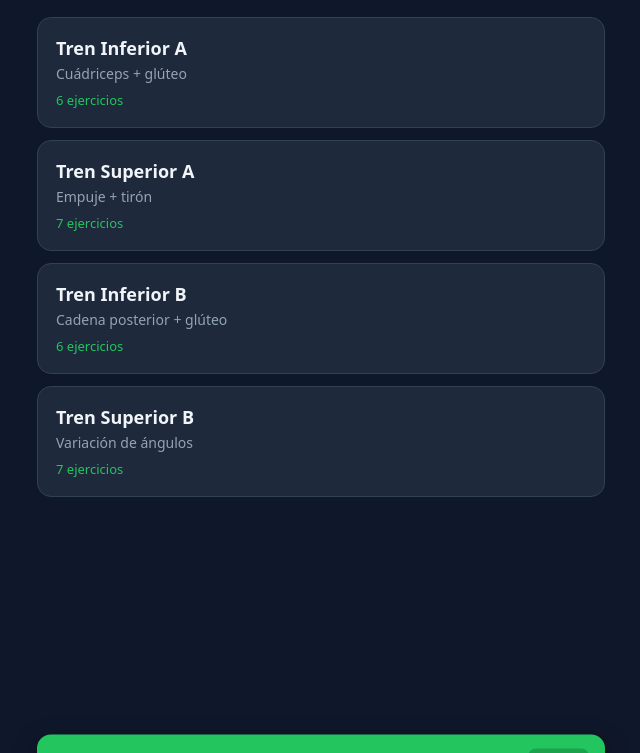
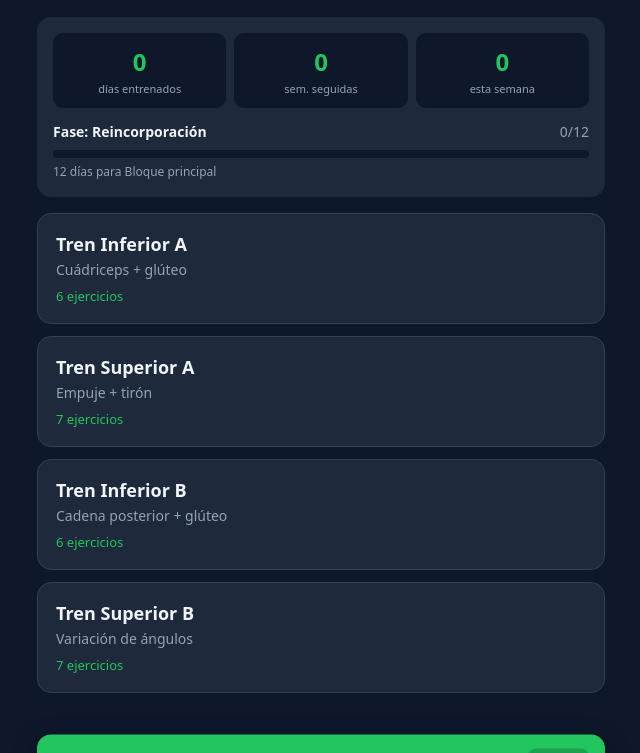
Before and after one commit to blasketch/mi-gym, a plain HTML site: page index.html in a window 1280 px wide. Shown: the part 79-832 px from the top of the page, without its empty margins (319-959 px from the left). Before the commit the page ends 800 px from the top, so only its background shows below. Drawn offline with Linux system fonts and the light colour scheme.

Commit message:
feat:Añadidas funcionalidades de seguimiento y dias de actividad. Barra de progreso

```diff
--- a/css/estilos.css
+++ b/css/estilos.css
@@ -176,3 +176,16 @@
   font-weight: 600;
   cursor: pointer;
 }
+
+/* Panel de progreso (inicio) */
+.panel { background: var(--surface); border-radius: var(--radius); padding: 16px; margin-bottom: 16px; }
+.stats { display: flex; gap: 8px; }
+.stat { flex: 1; background: var(--bg); border-radius: 10px; padding: 12px 8px; text-align: center; }
+.stat-num { font-size: 24px; font-weight: 700; color: var(--accent); }
+.stat-lbl { font-size: 11px; color: var(--muted); margin-top: 2px; }
+.fase { margin-top: 14px; }
+.fase-top { display: flex; justify-content: space-between; font-size: 14px; font-weight: 600; }
+.fase-top span:last-child { color: var(--muted); font-weight: 400; }
+.barra { height: 8px; background: var(--bg); border-radius: 6px; margin-top: 8px; overflow: hidden; }
+.barra-fill { height: 100%; background: var(--accent); border-radius: 6px; }
+.fase-sub { font-size: 12px; color: var(--muted); margin-top: 6px; }
--- a/js/app.js
+++ b/js/app.js
@@ -129,8 +129,85 @@ function cerrarDescanso() {
   document.getElementById("descanso-banner").classList.remove("visible");
 }
 
+// ---------- Días entrenados, racha y fase ----------
+function isoDe(d) {
+  const yyyy = d.getFullYear();
+  const mm = String(d.getMonth() + 1).padStart(2, "0");
+  const dd = String(d.getDate()).padStart(2, "0");
+  return `${yyyy}-${mm}-${dd}`;
+}
+function lunesISO(fechaISO) {
+  const d = new Date(fechaISO + "T00:00:00");
+  const dia = (d.getDay() + 6) % 7; // 0 = lunes
+  d.setDate(d.getDate() - dia);
+  return isoDe(d);
+}
+function getDiasEntrenados() {
+  const fechas = new Set();
+  for (let i = 0; i < localStorage.length; i++) {
+    const k = localStorage.key(i);
+    if (k && k.startsWith(LOG)) {
+      const sesiones = JSON.parse(localStorage.getItem(k)) || [];
+      sesiones.forEach((s) => { if (s.fecha) fechas.add(s.fecha); });
+    }
+  }
+  return [...fechas].sort();
+}
+function getDiasEstaSemana() {
+  const lunes = lunesISO(hoy);
+  return getDiasEntrenados().filter((f) => lunesISO(f) === lunes).length;
+}
+function getRachaSemanas() {
+  const dias = getDiasEntrenados();
+  if (!dias.length) return 0;
+  const semanas = new Set(dias.map(lunesISO));
+  let cursor = new Date(lunesISO(hoy) + "T00:00:00");
+  if (!semanas.has(isoDe(cursor))) cursor.setDate(cursor.getDate() - 7);
+  let racha = 0;
+  while (semanas.has(isoDe(cursor))) { racha++; cursor.setDate(cursor.getDate() - 7); }
+  return racha;
+}
+function faseActual(totalDias) {
+  let inicio = 0;
+  for (const fase of FASES) {
+    if (totalDias <= fase.hasta) {
+      return { id: fase.id, nombre: fase.nombre, diasEnFase: totalDias - inicio, total: fase.hasta - inicio };
+    }
+    inicio = fase.hasta;
+  }
+  const u = FASES[FASES.length - 1];
+  return { id: u.id, nombre: u.nombre, diasEnFase: totalDias - inicio, total: Infinity };
+}
+function siguienteFaseNombre(faseId) {
+  const idx = FASES.findIndex((f) => f.id === faseId);
+  return idx >= 0 && idx < FASES.length - 1 ? FASES[idx + 1].nombre : null;
+}
+
 // ---------- Pantalla de inicio ----------
 function renderInicio() {
+  const total = getDiasEntrenados().length;
+  const racha = getRachaSemanas();
+  const semana = getDiasEstaSemana();
+  const fase = faseActual(total);
+
+  let faseHTML;
+  if (isFinite(fase.total) && fase.total > 0) {
+    const pct = Math.min(100, Math.round((fase.diasEnFase / fase.total) * 100));
+    const faltan = fase.total - fase.diasEnFase;
+    faseHTML = `
+      <div class="fase">
+        <div class="fase-top"><span>Fase: ${fase.nombre}</span><span>${fase.diasEnFase}/${fase.total}</span></div>
+        <div class="barra"><div class="barra-fill" style="width:${pct}%"></div></div>
+        <div class="fase-sub">${faltan} días para ${siguienteFaseNombre(fase.id)}</div>
+      </div>`;
+  } else {
+    faseHTML = `
+      <div class="fase">
+        <div class="fase-top"><span>Fase: ${fase.nombre}</span><span>fase final</span></div>
+        <div class="barra"><div class="barra-fill" style="width:100%"></div></div>
+      </div>`;
+  }
+
   let html = `
     <header class="cabecera">
       <div>
@@ -138,7 +215,16 @@ function renderInicio() {
         <p class="sub">Elige el entrenamiento de hoy</p>
       </div>
     </header>
+    <div class="panel">
+      <div class="stats">
+        <div class="stat"><div class="stat-num">${total}</div><div class="stat-lbl">días entrenados</div></div>
+        <div class="stat"><div class="stat-num">${racha}</div><div class="stat-lbl">sem. seguidas</div></div>
+        <div class="stat"><div class="stat-num">${semana}</div><div class="stat-lbl">esta semana</div></div>
+      </div>
+      ${faseHTML}
+    </div>
   `;
+
   RUTINAS.forEach((dia) => {
     html += `
       <button class="dia-card" data-dia="${dia.id}">
@@ -148,6 +234,7 @@ function renderInicio() {
       </button>
     `;
   });
+
   app.innerHTML = html;
   document.querySelectorAll(".dia-card").forEach((card) => {
     card.addEventListener("click", () => renderDia(card.dataset.dia));
--- a/js/rutinas.js
+++ b/js/rutinas.js
@@ -65,3 +65,10 @@ const RUTINAS = [
       ],
     },
   ];
+
+  // Fases del plan. "hasta" = número de día entrenado en que termina cada fase.
+const FASES = [
+  { id: "reincorporacion", nombre: "Reincorporación", hasta: 12 },
+  { id: "principal",       nombre: "Bloque principal", hasta: 32 },
+  { id: "intensificacion", nombre: "Intensificación",  hasta: Infinity },
+];
```
